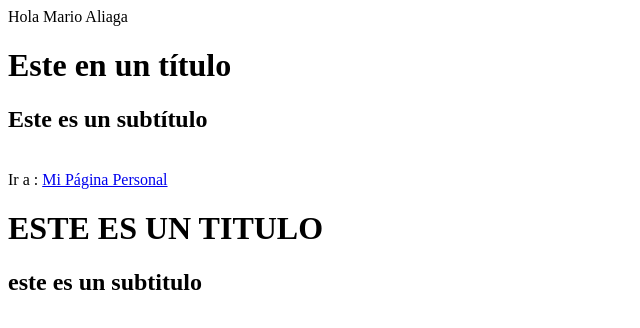
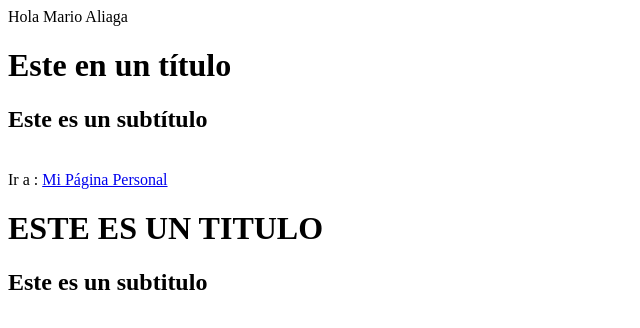
Before and after one commit to maliaga/tutorial-vue, a plain HTML site: page index.html in a window 1280 px wide. Shown: the full height of the page, 0-640 px from the left. Drawn offline with nearby package versions, Linux system fonts and the light colour scheme.

Commit message:
Agrego funcion Capitalize

```diff
--- a/index.html
+++ b/index.html
@@ -27,7 +27,7 @@
 
 <div id="app2"> <!-- Esta es otro segmento con Vue -->
     <h1>{{ titulo | uppercase }}</h1>
-    <h2>{{ subtitulo | lowercase }}</h2>
+    <h2>{{ subtitulo | lowercase | capitalize}}</h2>
 </div>
 
 <!-- Agrego librería javaScript de Vue-->
@@ -58,6 +58,9 @@
                 },
                 lowercase: function(str){       // Función que transforma todo el texto en minúsculas
                     return str.toLowerCase()
+                },
+                capitalize: function (str) {    // Función que deja en mayúscula la primera letra
+                    return str.charAt(0).toUpperCase() + str.slice(1)
                 }
             }
         });
```
